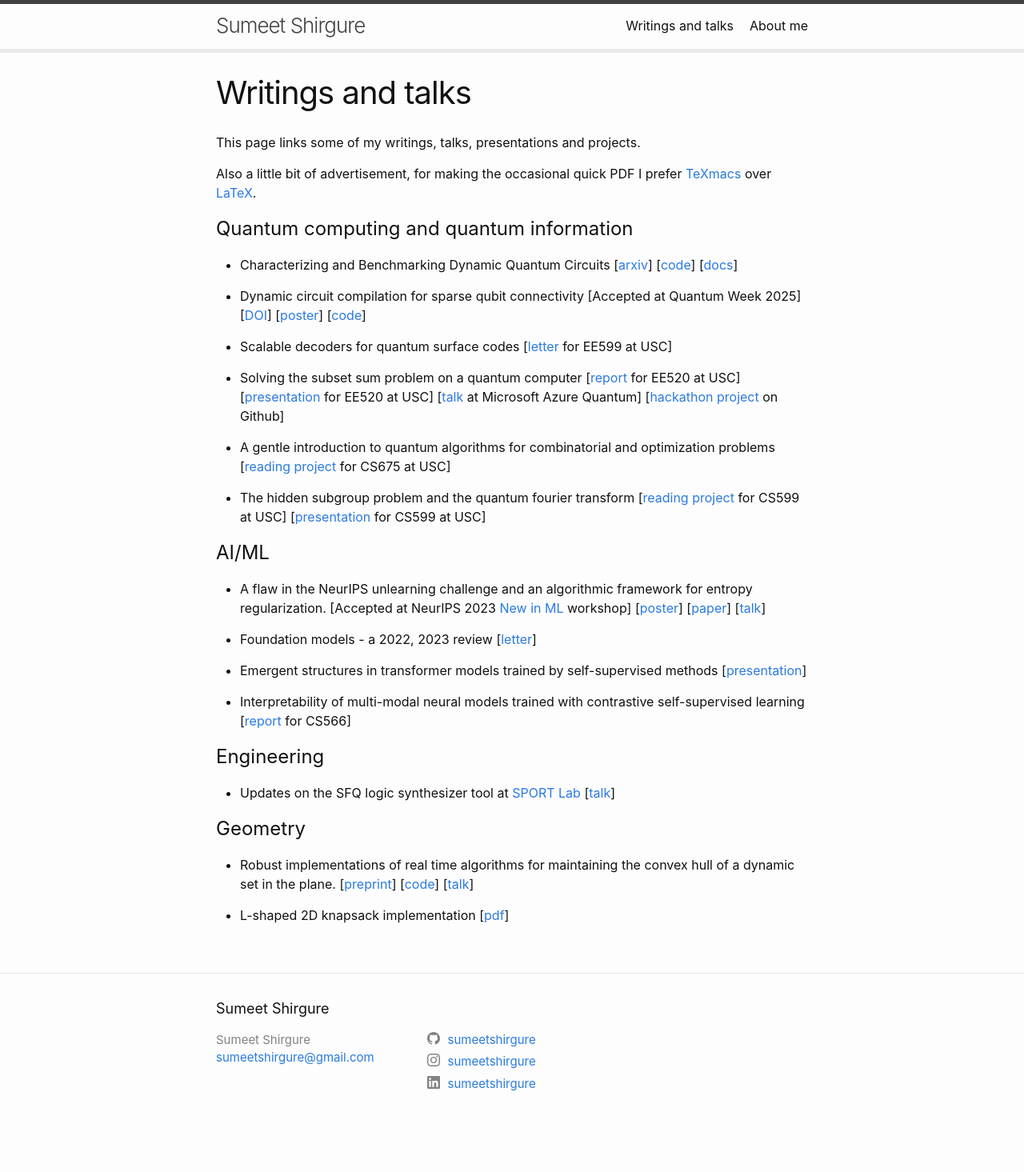
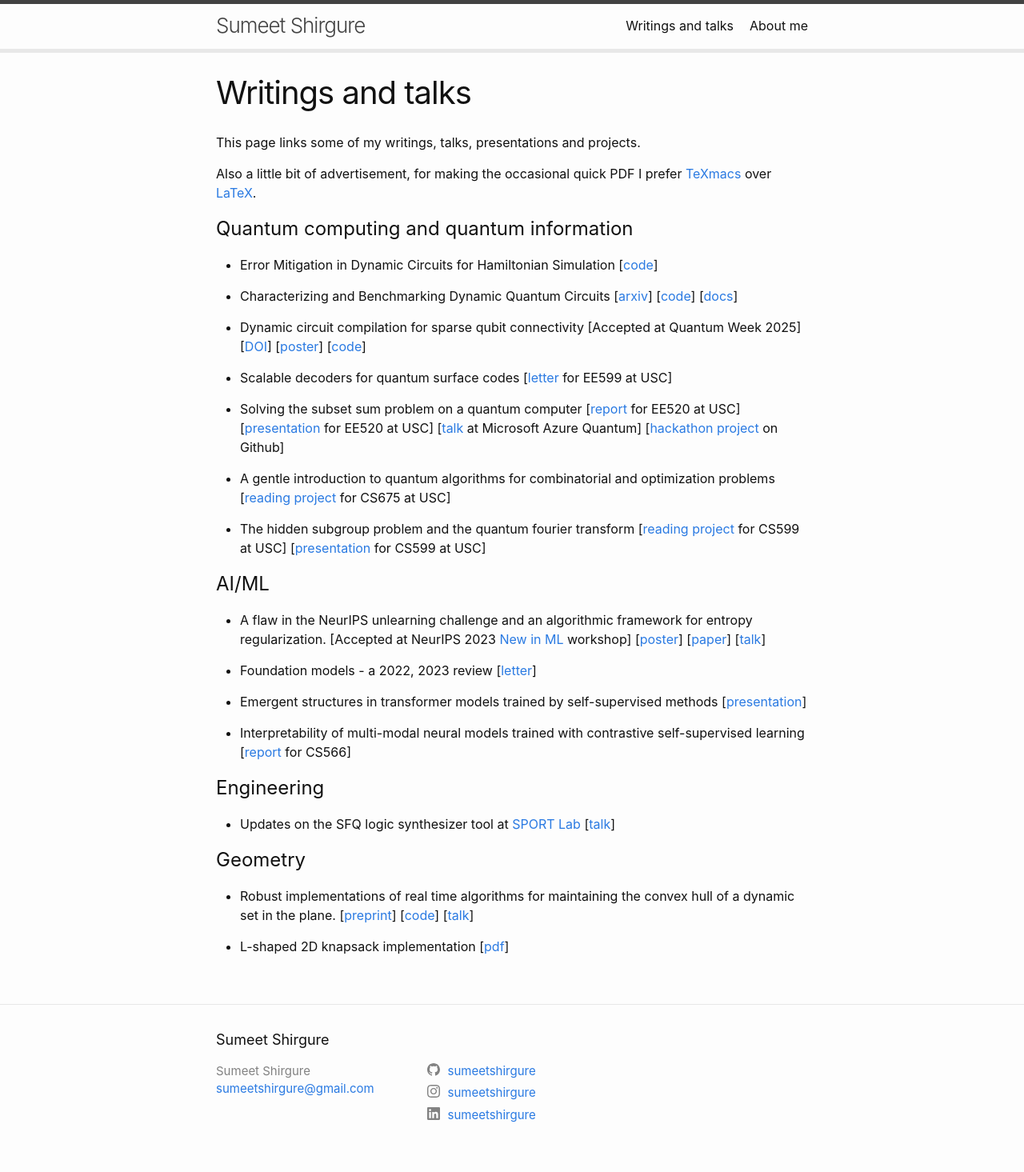
Before and after one commit to sumeetshirgure/sumeetshirgure.github.io, a Jekyll site: the page built from docs/0_writing_samples.markdown, in a window 1280 px wide. Shown: the whole page at 80% size. Built offline with Jekyll 4.4.1, drawn with Linux system fonts in a browser that asks for light colours; before the commit the page ends 1426 px from its top, so only the background shows below that.

Commit message:
Add dynemsim project.

```diff
--- a/docs/0_writing_samples.markdown
+++ b/docs/0_writing_samples.markdown
@@ -10,6 +10,10 @@ Also a little bit of advertisement, for making the occasional quick PDF I prefer
 [TeXmacs](https://en.wikipedia.org/wiki/GNU_TeXmacs) over [LaTeX](https://en.wikipedia.org/wiki/LaTeX).
 
 # Quantum computing and quantum information {#qcqi}
+- Error Mitigation in Dynamic Circuits for Hamiltonian Simulation
+[[code](https://github.com/sumeetshirgure/dynemsim)]
+
+
 - Characterizing and Benchmarking Dynamic Quantum Circuits
 [[arxiv](https://arxiv.org/abs/2604.03360)]
 [[code](https://github.com/sumeetshirgure/dynamarq)]
```
